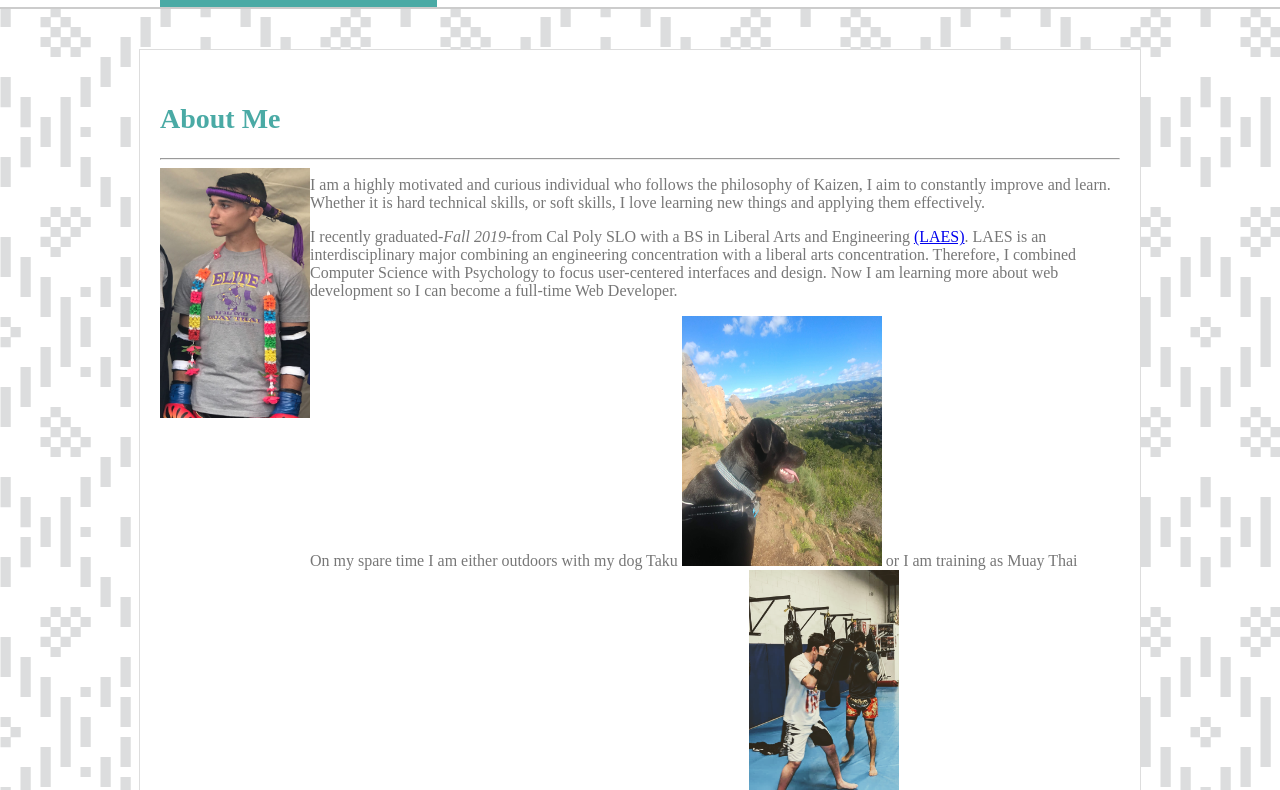
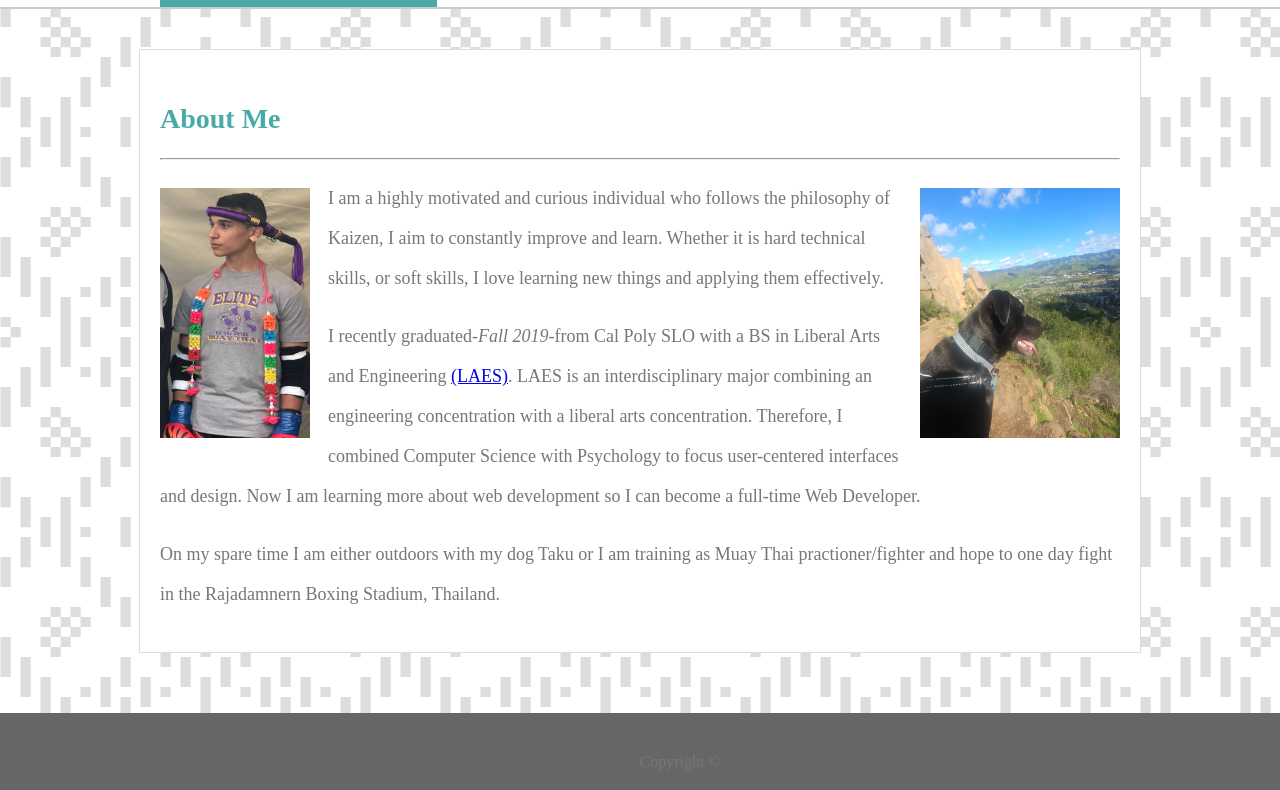
Before and after one commit to ardelato/ardelato.github.io, a plain HTML site: page index.html in a window 1280 px wide. Shown: the part 73-863 px from the top of the page. Drawn offline with Linux system fonts and the light colour scheme.

Commit message:
Cleaned up the text for the main section; floated/positioned images; styled the main section text; added transitions to elements-'Looks SUPER SICK'

```diff
--- a/assets/css/style.css
+++ b/assets/css/style.css
@@ -24,6 +24,10 @@ body {
   clear: both;
 }
 
+header {
+  transition-duration: 1s;
+}
+
 .button {
   float: right;
   padding: 16px 32px;
@@ -31,6 +35,7 @@ body {
   font-size: 16px;
   transition-duration: 0.4s;
   cursor: pointer;
+  margin-top: 16px;
 }
 
 .button:hover {
@@ -50,6 +55,7 @@ header {
 }
 
 section {
+  transition-duration: 2s;
   clear: both;
   width: 960px;
   margin: 0 auto;
@@ -62,17 +68,35 @@ section {
   border: 1px solid #dddddd;
 }
 
+section:after {
+  clear: both;
+}
+
 section > h1 {
   color: #4aaaa5;
   font-size: 28px;
 }
-
+section > p {
+  line-height: 40px;
+  font-size: 18px;
+}
 #main-img {
   float: left;
   display: block;
   width: 150px;
   height: 250px;
+  padding-top: 20px;
+  padding-right: 18px;
 }
+
+#dog-img {
+  width: 200px;
+  height: 250px;
+  float: right;
+  padding-top: 20px;
+  padding-left: 18px;
+}
+
 footer {
   background-color: #666666;
   padding: 40px;
--- a/index.html
+++ b/index.html
@@ -27,6 +27,7 @@
         src="assets/images/AboutMePhoto.jpg"
         alt="About Me Photo"
       />
+      <img id="dog-img" src="assets/images/TakuOutDoor.jpg" alt="Taku" />
       <p>
         I am a highly motivated and curious individual who follows the
         philosophy of Kaizen, I aim to constantly improve and learn. Whether it
@@ -44,21 +45,9 @@
         full-time Web Developer.
       </p>
       <p>
-        On my spare time I am either outdoors with my dog Taku
-        <img
-          src="assets/images/TakuOutDoor.jpg"
-          alt="Taku"
-          width="200px"
-          height="250px"
-        />
-        or I am training as Muay Thai practioner/fighter and hope to one day
-        fight in the Rajadamnern Boxing Stadium, Thailand.
-        <img
-          src="assets/images/training.png"
-          alt="training"
-          width="150px"
-          height="250px"
-        />
+        On my spare time I am either outdoors with my dog Taku or I am training
+        as Muay Thai practioner/fighter and hope to one day fight in the
+        Rajadamnern Boxing Stadium, Thailand.
       </p>
     </section>
 
```
